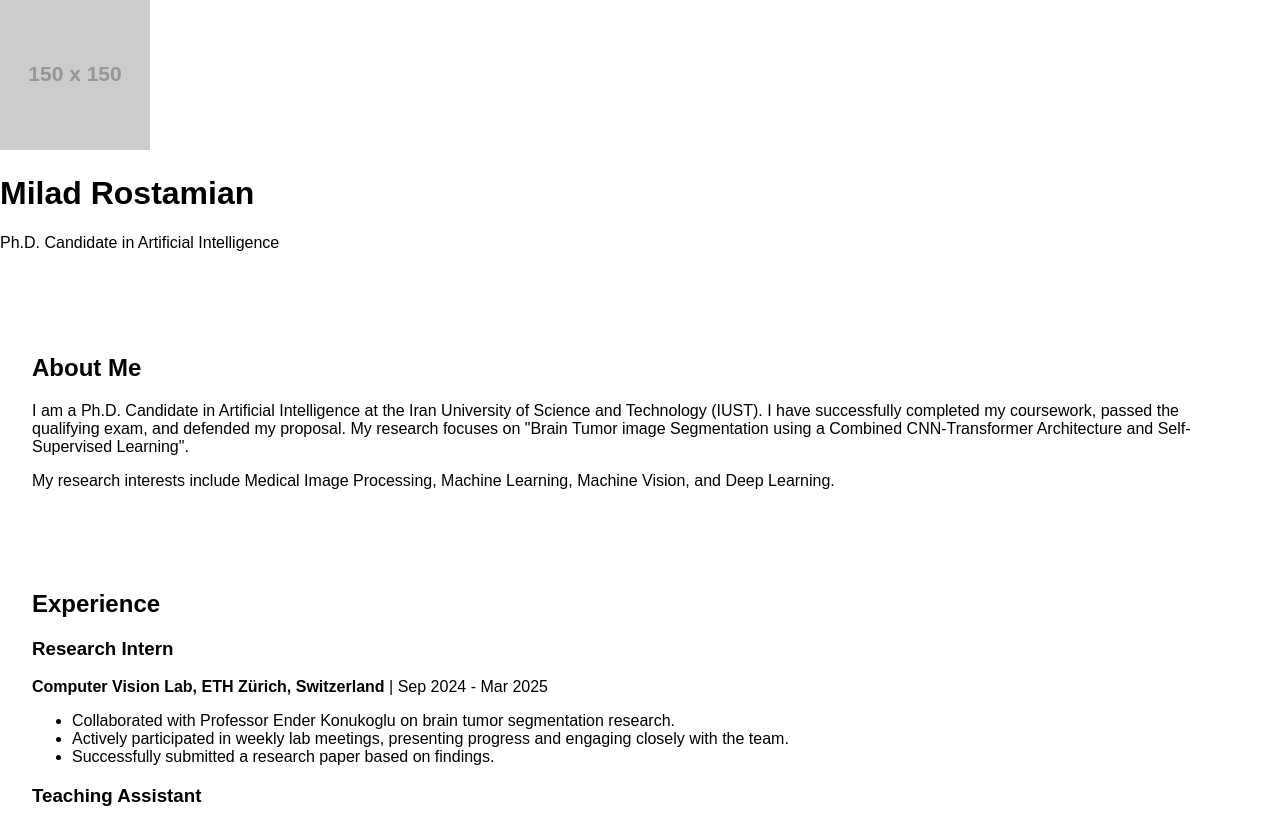
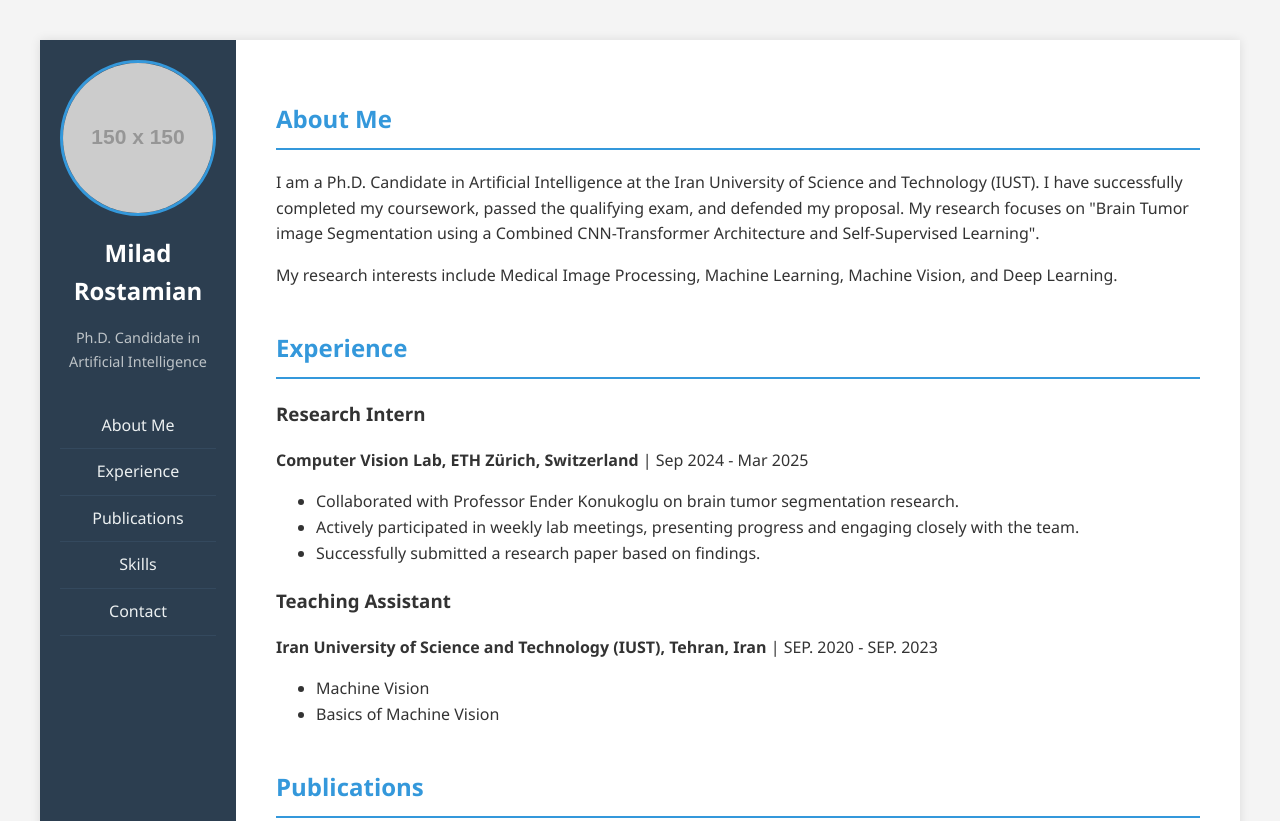
Before and after one commit to milad67/milad67.github.io, a plain HTML site: page index.html in a window 1280 px wide. Shown: the top 821 px of the page. Drawn offline with Linux system fonts and the light colour scheme; placeholder pictures from the web are drawn by us.

Commit message:
Update style.css

```diff
--- a/style.css
+++ b/style.css
@@ -1,40 +1,90 @@
 body {
-    font-family: sans-serif;
+    font-family: 'Segoe UI', Tahoma, Geneva, Verdana, sans-serif;
+    line-height: 1.6;
     margin: 0;
+    padding: 0;
+    background-color: #f4f4f4;
+    color: #333;
 }
 
-header {
-    background-color: #333;
-    color: white;
-    padding: 1rem;
+.container {
+    display: flex;
+    max-width: 1200px;
+    margin: 40px auto;
+    background: #fff;
+    box-shadow: 0 0 10px rgba(0,0,0,0.1);
+}
+
+.sidebar {
+    width: 300px;
+    background: #2c3e50;
+    color: #ecf0f1;
+    padding: 20px;
     text-align: center;
 }
 
-nav ul {
+.sidebar .profile img {
+    border-radius: 50%;
+    width: 150px;
+    height: 150px;
+    object-fit: cover;
+    border: 3px solid #3498db;
+}
+
+.sidebar h1 {
+    margin-top: 10px;
+    font-size: 1.5em;
+    color: #fff;
+}
+
+.sidebar p {
+    font-size: 0.9em;
+    color: #bdc3c7;
+}
+
+.sidebar nav ul {
     list-style: none;
     padding: 0;
+    margin-top: 30px;
 }
 
-nav ul li {
-    display: inline;
-    margin-right: 20px;
+.sidebar nav ul li a {
+    color: #ecf0f1;
+    text-decoration: none;
+    display: block;
+    padding: 10px 0;
+    border-bottom: 1px solid #34495e;
+    transition: background-color 0.3s;
 }
 
-nav a {
-    color: white;
+.sidebar nav ul li a:hover {
+    background-color: #34495e;
+}
+
+.main-content {
+    flex-grow: 1;
+    padding: 40px;
+}
+
+.main-content h2 {
+    color: #3498db;
+    border-bottom: 2px solid #3498db;
+    padding-bottom: 10px;
+    margin-bottom: 20px;
+}
+
+.main-content section {
+    margin-bottom: 40px;
+}
+
+.job {
+    margin-bottom: 20px;
+}
+
+a {
+    color: #3498db;
+}
+
+a:hover {
     text-decoration: none;
 }
-
-section {
-    padding: 2rem;
-}
-
-footer {
-    background-color: #333;
-    color: white;
-    text-align: center;
-    padding: 1rem;
-    position: absolute;
-    bottom: 0;
-    width: 100%;
-}
```
